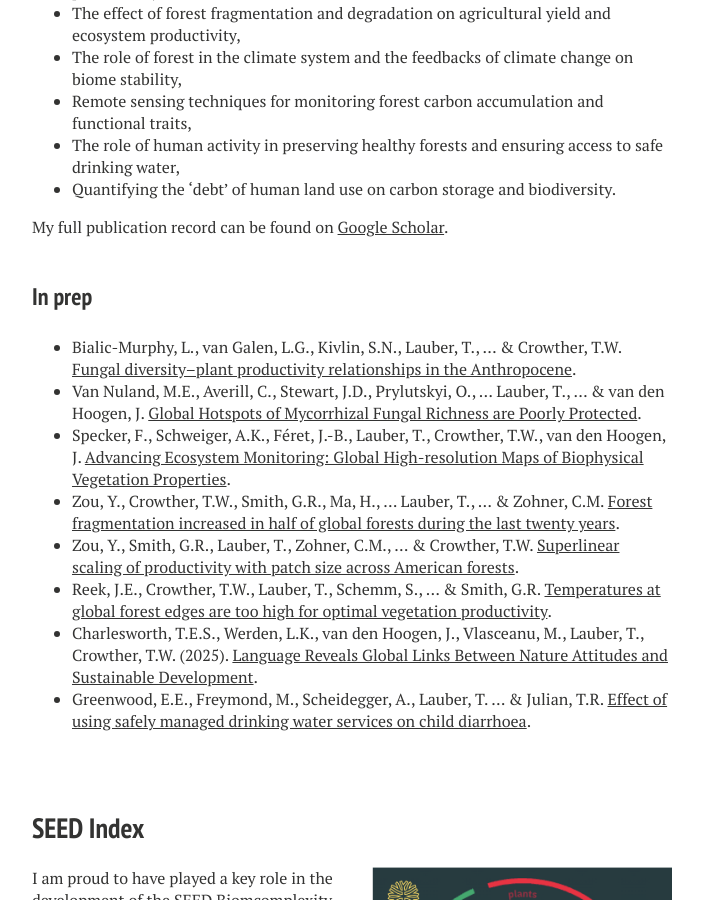
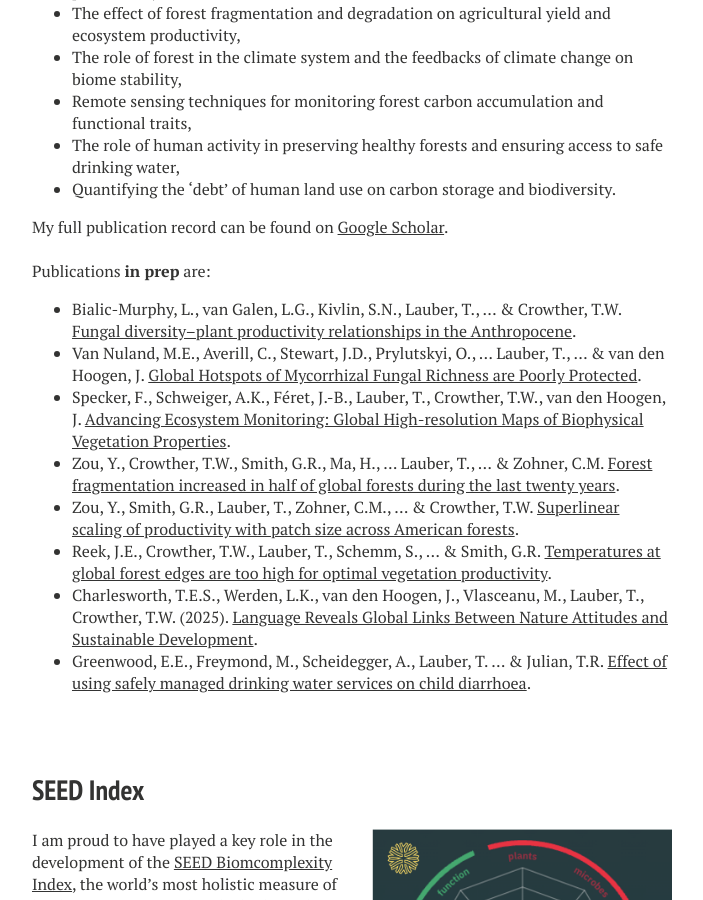
Before and after one commit to thomaslauber/thomaslauber.github.io, a Jekyll site: the page built from science.md, in a window 1280 px wide and 900 px high, scrolled down 675 px. Shown: the whole window, without its empty margins (288-991 px from the left). Built offline with Jekyll 4.4.1, drawn with Linux system fonts in a browser that asks for light colours; nearby versions of some CDN libraries.

Commit message:
Update science.md

```diff
--- a/science.md
+++ b/science.md
@@ -23,8 +23,7 @@ My research covers topics such as:
 
 My full publication record can be found on [Google Scholar](https://scholar.google.com/citations?user=RY_VPNUAAAAJ&hl=en).
 <br><br>
-
-### In prep
+Publications **in prep** are:
 * Bialic-Murphy, L., van Galen, L.G., Kivlin, S.N., Lauber, T., ... & Crowther, T.W. [Fungal diversity–plant productivity relationships in the Anthropocene](#).
 * Van Nuland, M.E., Averill, C., Stewart, J.D., Prylutskyi, O., ... Lauber, T., ... & van den Hoogen, J. [Global Hotspots of Mycorrhizal Fungal Richness are Poorly Protected](#).
 * Specker, F., Schweiger, A.K., Féret, J.-B., Lauber, T., Crowther, T.W., van den Hoogen, J. [Advancing Ecosystem Monitoring: Global High-resolution Maps of Biophysical Vegetation Properties](#).
```
